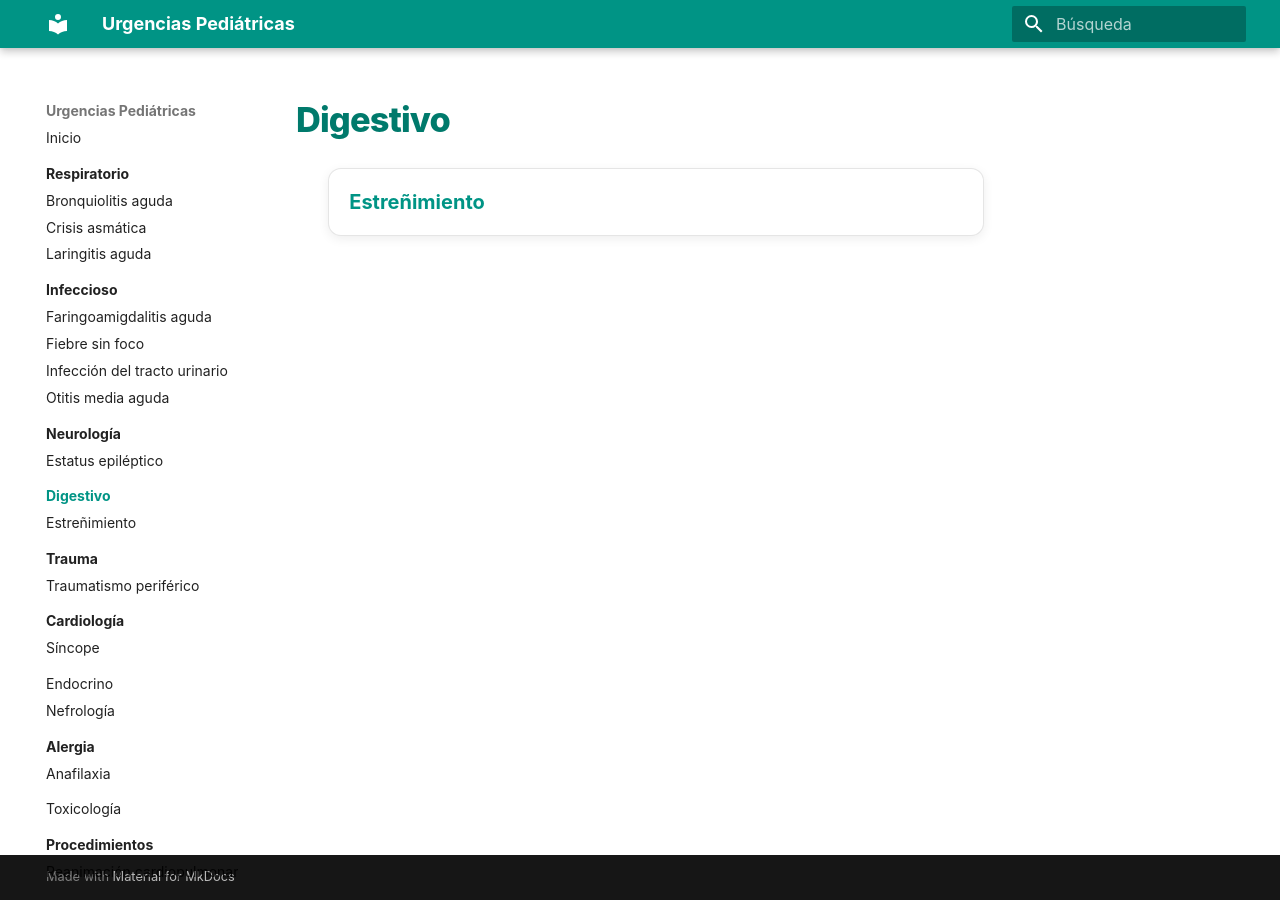
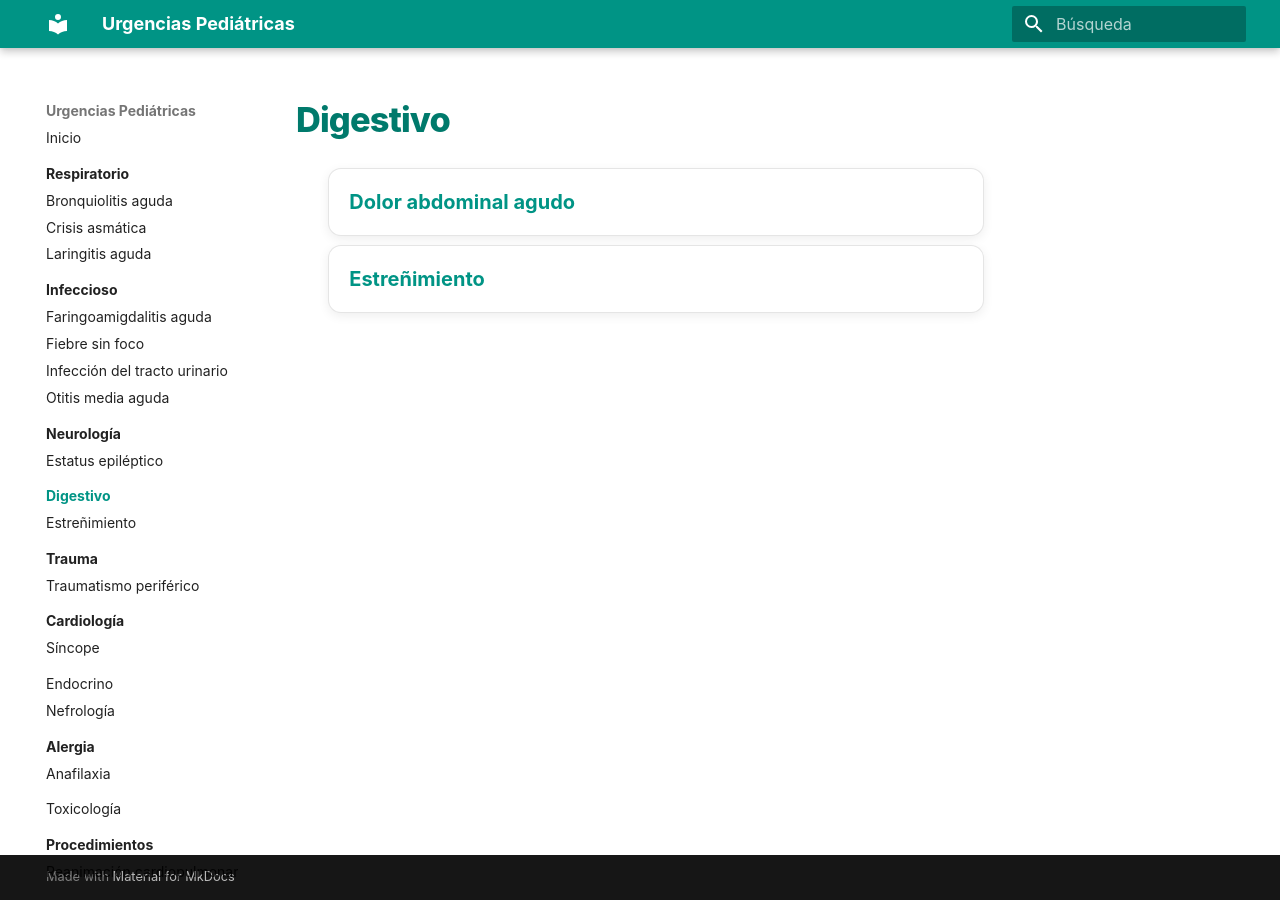
Before and after one commit to gonzaloares/urgencias-pediatricas, an MkDocs documentation site: the page built from docs/digestivo/index.md, in a window 1280 px wide. Built offline with MkDocs 1.6.1 and Material for MkDocs 9.7.7, drawn with Linux system fonts in a browser that asks for light colours.

Commit message:
Añade dolor abdominal agudo al índice de Digestivo

```diff
--- a/docs/digestivo/index.md
+++ b/docs/digestivo/index.md
@@ -2,6 +2,7 @@
 
 <div class="protocol-index" markdown="1">
 
+- [Dolor abdominal agudo](dolor-abdominal-agudo.md)
 - [Estreñimiento](estrenimiento.md)
 
 </div>
```
